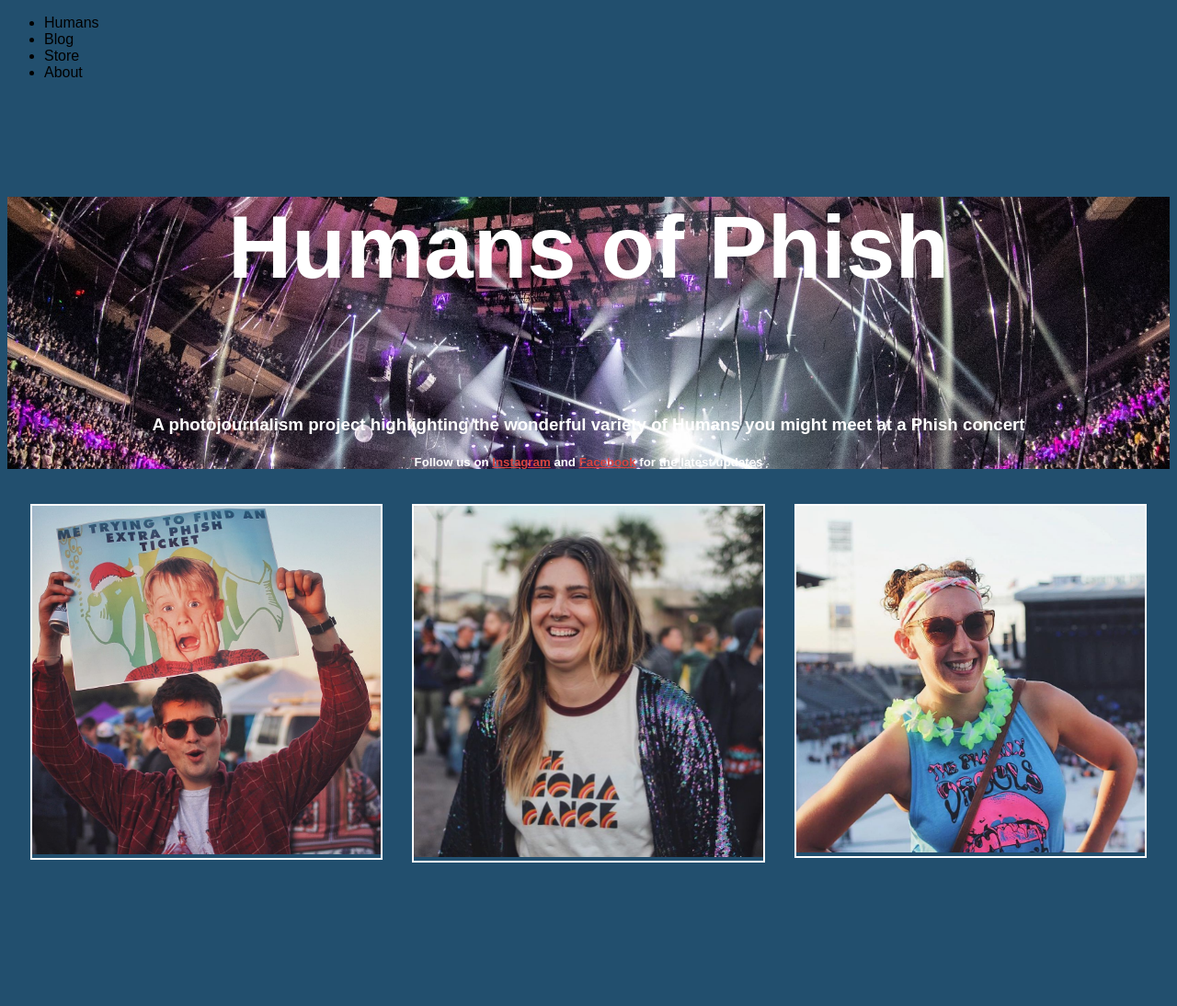
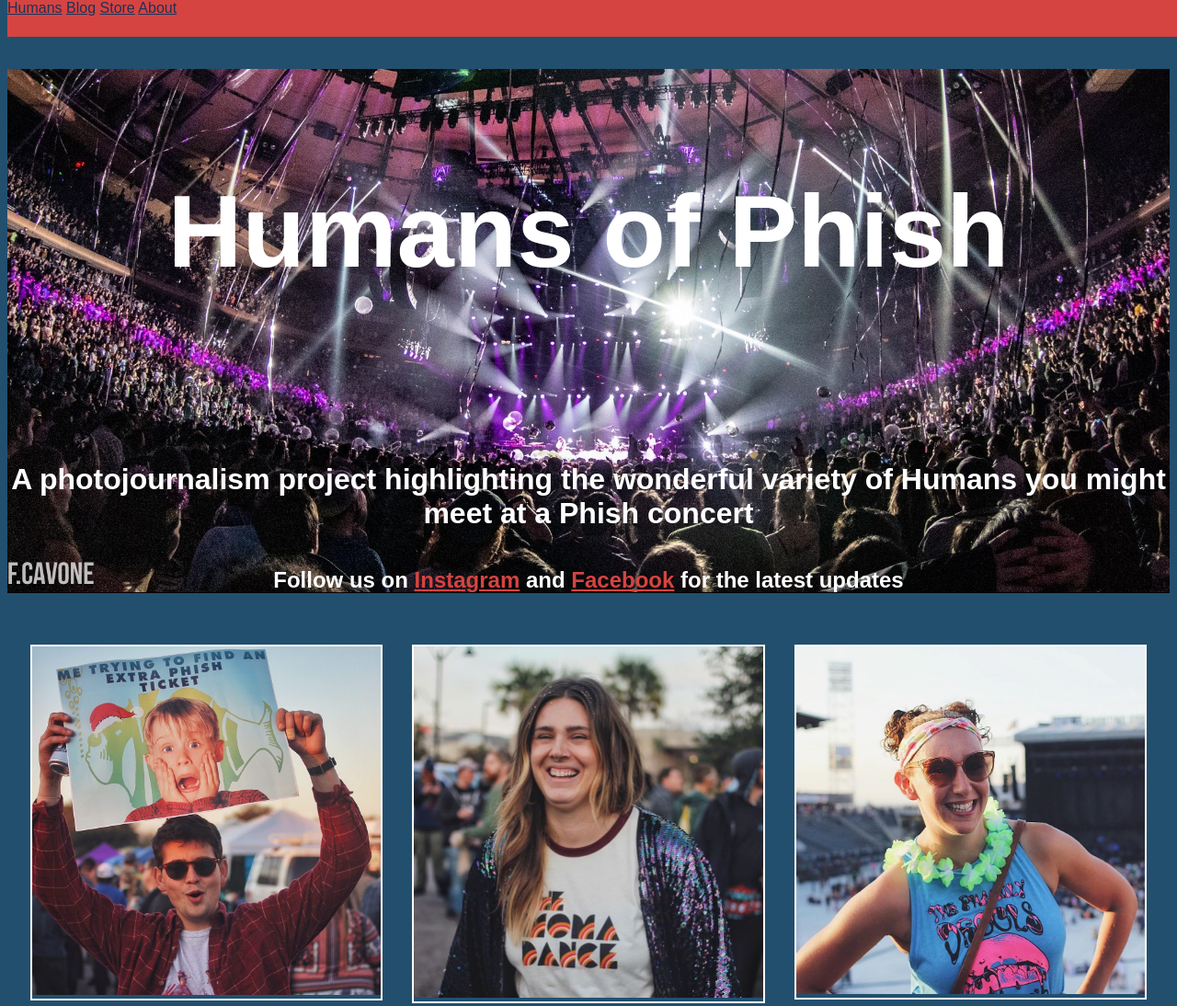
Before and after one commit to camber-weiss/premium_project, a plain HTML site: page index.html in a window 1280 px wide. Shown: the whole page at 92% size. Before the commit the page ends 962 px from the top, so only its background shows below. Drawn offline with Linux system fonts and the light colour scheme; a web font is replaced by a local one.

Commit message:
Working on header and nav bar

```diff
--- a/index.html
+++ b/index.html
@@ -6,20 +6,18 @@
     <link href="https://fonts.googleapis.com/css?family=Sulphur+Point:400,700&display=swap" rel="stylesheet">
 </head>
 <body>
-    <nav>
-        <ul>
-            <li>Humans</li>
-            <li>Blog</li>
-            <li>Store</li>
-            <li>About</li>
-        </ul>
-    </nav>
+    <div class="topnav">
+        <a href="#humans">Humans</a>
+        <a href="/blog">Blog</a>
+        <a href="/store">Store</a>
+        <a href="/about">About</a>
+    </div>
     <div class="intro">
         <h1>Humans of Phish</h1>
         <h3>A photojournalism project highlighting the wonderful variety of Humans you might meet at a Phish concert</h3>
         <h5>Follow us on <a href="http://www.instagram.com/thehumansofphish">Instagram</a> and <a href="https://www.facebook.com/thehumansofphish/">Facebook</a> for the latest updates</h5>
     </div>
-    <div class="flex-container">
+    <div class="flex-container" name="humans">
         <div class="human">
             <img src="humans/paddyry18_crop.jpg">
         </div>
--- a/style.css
+++ b/style.css
@@ -1,6 +1,19 @@
 html {
     background-color: #224F6E;
     font-family: 'Sulphur Point', sans-serif;
+}
+
+.topnav {
+    background-color: #D64441;
+    overflow: hidden;
+    position: fixed;
+    height: 40px;
+    width: 100%;
+    top: 0;
+}
+
+.topnav a {
+    color: #1E3259;
 }
 
 .intro {
@@ -11,19 +24,21 @@ html {
 h1 {
     text-align: center;
     color: white;
-    font-size: 6em;
-    margin: 10%;
+    font-size: 7em;
+    padding: 1em;
     background-color: rbga(214, 68, 65, 0.4);
 }
 
 h3 {
     text-align: center;
     color: white;
+    font-size: 2em;
 }
 
 h5 {
     text-align: center;
     color: white;
+    font-size: 1.5em;
 }
 
 a {
```
